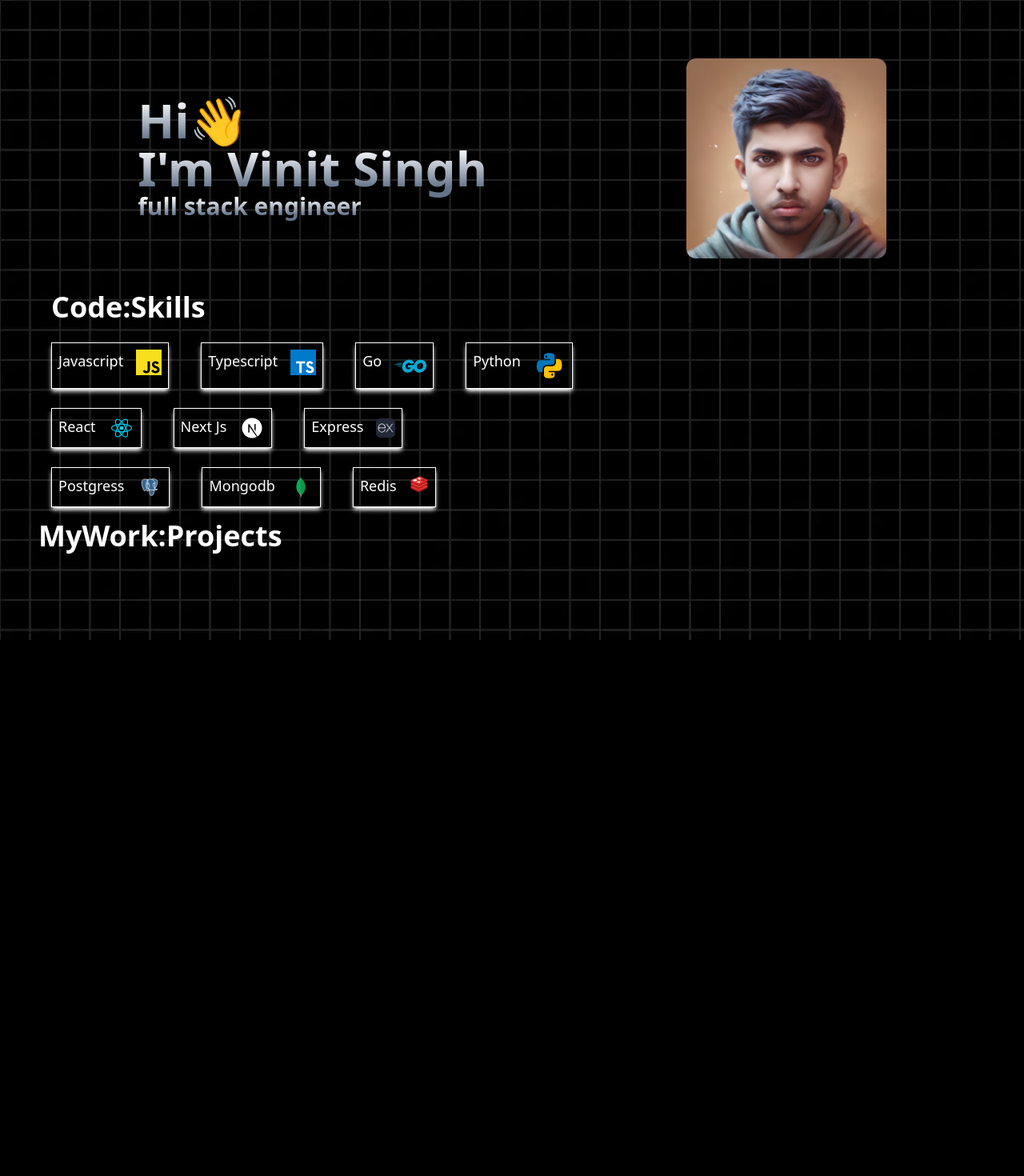
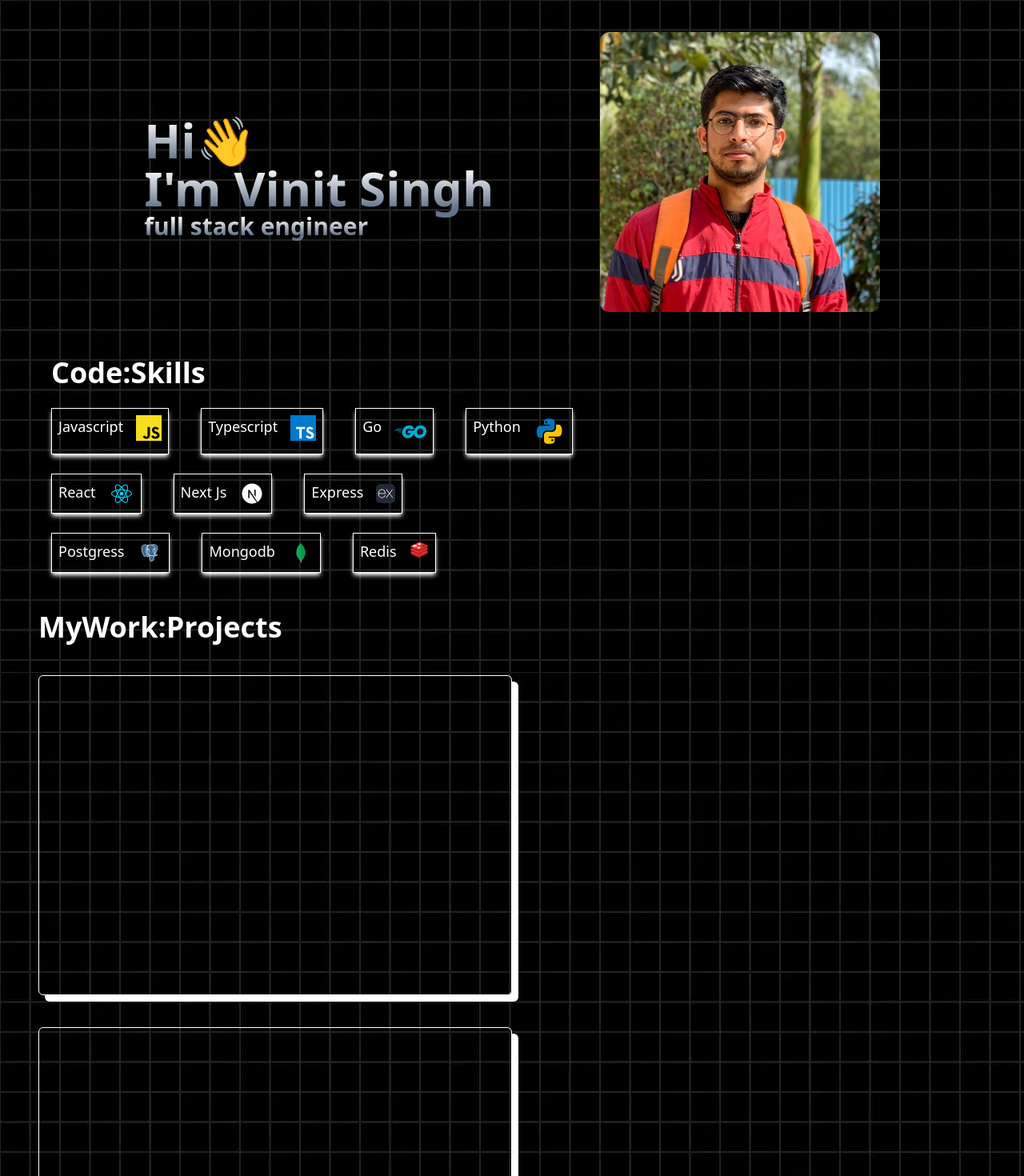
Before and after one commit to singh-vinit/portfolio-me, a Next.js app: page / in a window 1280 px wide. Shown: the top 1470 px of the page at 80% size. Before the commit the page ends 800 px from the top, so only its background shows below. Built offline with nearby package versions, Linux system fonts and the light colour scheme.

Commit message:
add floating and scroll animation

```diff
--- a/package.json
+++ b/package.json
@@ -9,11 +9,9 @@
     "lint": "next lint"
   },
   "dependencies": {
-    "@radix-ui/react-icons": "^1.3.0",
     "class-variance-authority": "^0.7.0",
     "clsx": "^2.1.1",
     "framer-motion": "^11.11.10",
-    "lucide-react": "^0.454.0",
     "next": "14.2.13",
     "react": "^18",
     "react-dom": "^18",
--- a/src/app/components/MyWork.tsx
+++ b/src/app/components/MyWork.tsx
@@ -1,7 +1,13 @@
+import ProjectCard from "./ProjectCard";
+
 export const MyWork = () => {
   return (
-    <div>
+    <div className="flex flex-col gap-y-10">
       <p className="text-white text-4xl font-bold">MyWork:Projects</p>
+      <ProjectCard />
+      <ProjectCard />
+      <ProjectCard />
+      <ProjectCard />
     </div>
   );
 };
--- a/src/app/components/Name.tsx
+++ b/src/app/components/Name.tsx
@@ -1,4 +1,5 @@
 import { AnimatedText } from "./AnimatedText";
+import { Social } from "./Social";
 export function Name() {
   return (
     <div className="flex flex-col">
@@ -12,7 +13,10 @@ export function Name() {
         text="I'm Vinit Singh"
         className="text-6xl font-bold bg-gradient-to-b from-white from-20% to-slate-500 to-80% bg-clip-text text-transparent"
       />
-      <p className="text-3xl font-bold bg-gradient-to-b from-white from-20% to-slate-500 to-80% bg-clip-text text-transparent">full stack engineer</p>
+      <p className="text-3xl font-bold bg-gradient-to-b from-white from-20% to-slate-500 to-80% bg-clip-text text-transparent">
+        full stack engineer
+      </p>
+      <Social />
     </div>
   );
 }
--- a/src/app/components/Profile.tsx
+++ b/src/app/components/Profile.tsx
@@ -1,16 +1,19 @@
-"use client";
-import { motion } from "framer-motion";
+"use client"
+import {motion} from "framer-motion";
 import Image from "next/image";
-import myImage from "@/app/assets/fourth.png";
+import myImage from "@/app/assets/vinit.jpg";
 
 export function Profile() {
   return (
-    <motion.div className="w-[250px] h-[250px] rounded-xl shadow-lg cursor-grab">
+    <motion.div
+    initial={{y: -2}}
+    animate={{y: -8}}
+    transition={{duration: 2, repeat: Infinity, repeatType: "mirror", ease: "easeInOut"}}
+    >
       <Image
         src={myImage}
         alt="image"
-        draggable="false"
-        className="rounded-xl"
+        className="rounded-xl w-[350px] h-[350px]"
       />
     </motion.div>
   );
--- /dev/null
+++ b/src/app/components/ProjectCard.tsx
@@ -0,0 +1,13 @@
+"use client";
+import { motion } from "framer-motion";
+export default function ProjectCard() {
+  return (
+    <motion.div
+      className="border border-white rounded-md w-[50%] h-[400px] shadow-[8px_8px_0px_0px_rgba(255,255,255)]"
+      initial={{ scale: 0.8 }}
+      whileInView={{ scale: 1 }}
+      transition={{ duration: 1, type: "spring" }}
+      viewport={{ once: true }}
+    ></motion.div>
+  );
+}
--- a/src/app/components/SkillCard.tsx
+++ b/src/app/components/SkillCard.tsx
@@ -1,7 +1,14 @@
+"use client";
+import { motion } from "framer-motion";
 export function SkillCard({ children }: any) {
   return (
-    <div className="w-max p-2 flex gap-x-4 border border-white text-white shadow-md shadow-white">
+    <motion.div
+      className="w-max p-2 flex gap-x-4 border border-white text-white shadow-md shadow-white"
+      initial={{ scale: 1, rotate: "0deg" }}
+      whileHover={{ scale: 0.95, rotate: "10deg" }}
+      transition={{ type: "spring", duration: 0.4 }}
+    >
       {children}
-    </div>
+    </motion.div>
   );
 }
--- /dev/null
+++ b/src/app/components/Social.tsx
@@ -0,0 +1,6 @@
+export function Social() {
+  return (
+    <div>
+    </div>
+  );
+}
--- a/src/app/page.tsx
+++ b/src/app/page.tsx
@@ -6,14 +6,17 @@ import { MyWork } from "./components/MyWork";
 
 export default function Home() {
   return (
-    <>
-      <main className="h-[300px] flex justify-around items-center">
+    <div className="flex flex-col gap-y-8">
+      <div className="flex justify-evenly items-center">
         <Name />
         <Profile />
-      </main>
-      <About />
-      <Skill />
-      <MyWork />
-    </>
+      </div>
+      <div>
+        <Skill />
+      </div>
+      <div>
+        <MyWork />
+      </div>
+    </div>
   );
 }
```
Also changed, not shown: src/app/assets/vinit.jpg (added), 1 other file (tests, documents, lock files or other folders).
